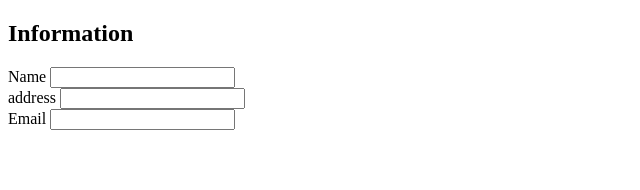
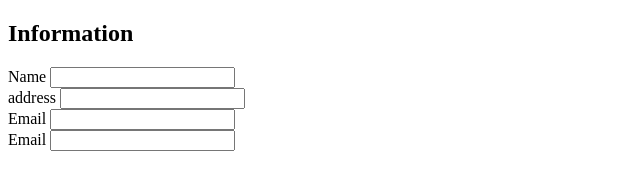
Before and after one commit to RifatBhuiyan0/Random, a plain HTML site: page index.html in a window 1280 px wide. Shown: the whole page, without its empty margins (0-640 px from the left). Drawn offline with Linux system fonts and the light colour scheme.

Commit message:
adding stuff

```diff
--- a/index.html
+++ b/index.html
@@ -23,6 +23,11 @@
             <input type="email" id="Email">
         </div>
 
+        <div>
+            <label for="Email">Email</label>
+            <input type="email" id="Email">
+        </div>
+
     </form>
 
 </body>
```
